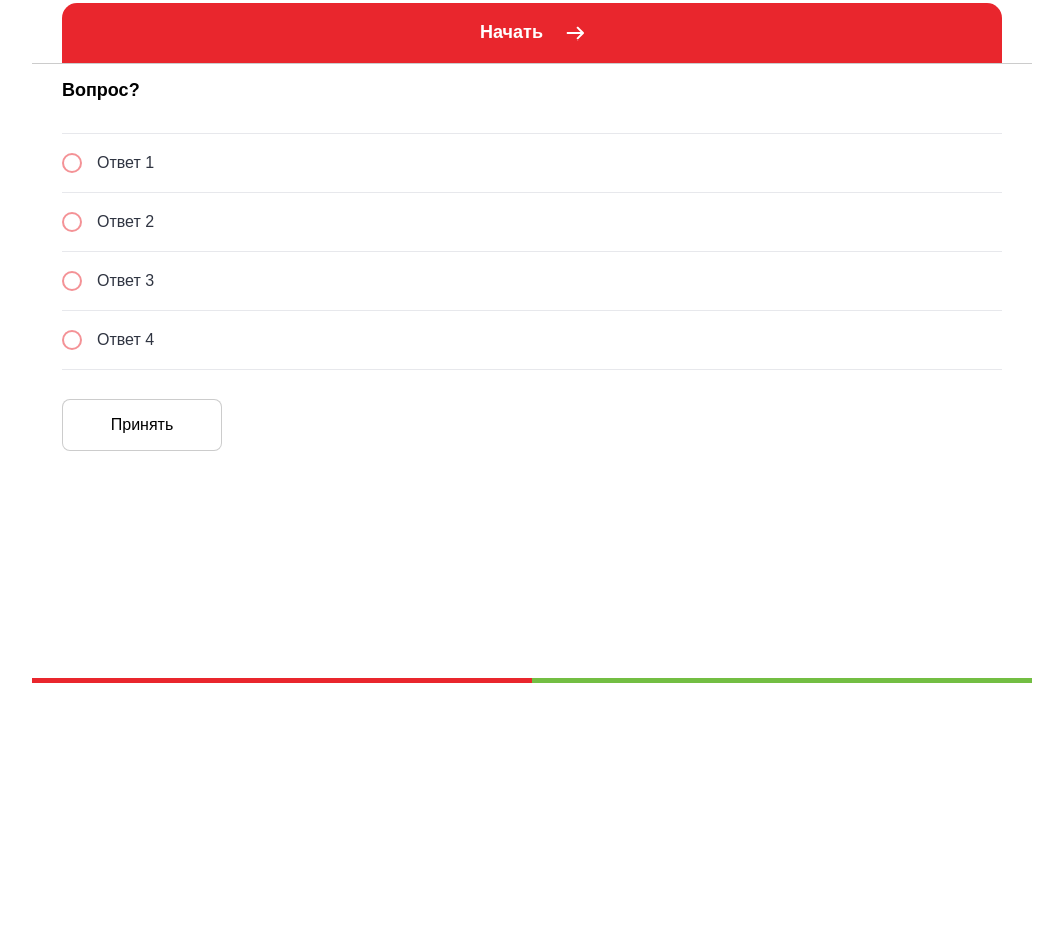
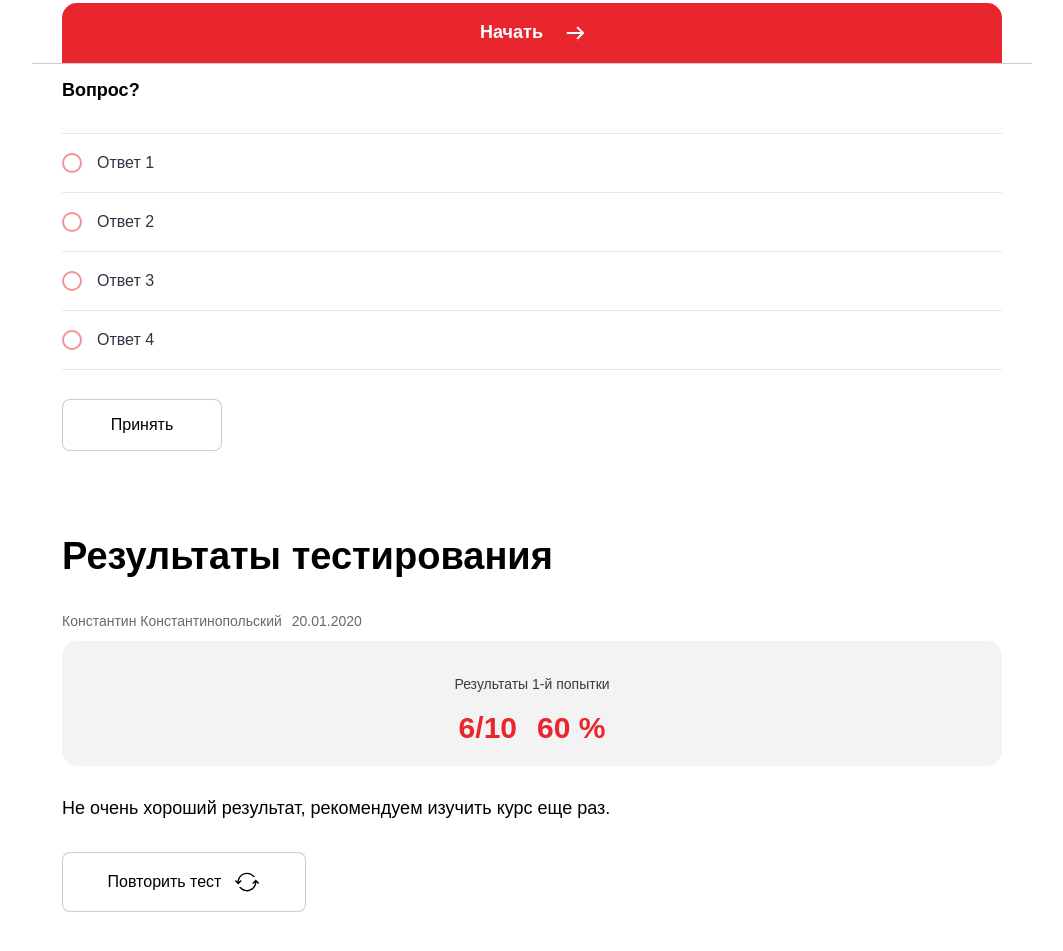
Before and after one commit to sh-dari/quiz, a plain HTML site: page index.html in a window 1280 px wide. Shown: the part 431-1382 px from the top of the page, without its empty margins (108-1171 px from the left). Before the commit the page ends 1144 px from the top, so only its background shows below. Drawn offline with Linux system fonts and the light colour scheme.

Commit message:
feat: create result

```diff
--- a/index.css
+++ b/index.css
@@ -208,4 +208,108 @@
   font-size: 16px;
   line-height: 1.5;
   color: #000;
+  transition: opacity 0.2s ease-in;
 }
+
+.question__button:hover {
+  cursor: pointer;
+  opacity: 0.7;
+}
+
+.result {
+  max-width: 940%;
+  width: calc(100% - 60px);
+  margin: 0 auto;
+  display: flex;
+  flex-direction: column;
+}
+
+.result__header {
+  margin: 0;
+  padding-top: 80px;
+  font-size: 38px;
+  line-height: 1.32;
+}
+
+.result__user-info {
+  margin: 0;
+  padding: 30px 0 10px;
+  list-style: none;
+  display: flex;
+  column-gap: 10px;
+  font-size: 14px;
+  line-height: 1.43;
+  color: #69696c;
+}
+
+.result__info {
+  background: #f3f3f3;
+  border-radius: 15px;
+  min-height: 125px;
+  display: flex;
+  flex-direction: column;
+  justify-content: center;
+  align-items: center;
+}
+
+.result__text {
+  font-size: 14px;
+  line-height: 1.43;
+  color: #373c40;
+}
+
+.result__numbers {
+  display: flex;
+  column-gap: 20px;
+  font-weight: 700;
+  font-size: 30px;
+  line-height: 1.33;
+  color: #e9262d;
+}
+
+.result_point {
+  margin: 0;
+}
+
+.result_persent {
+  margin: 0;
+}
+
+.result__resume {
+  font-size: 18px;
+  line-height: 1.44;
+  margin: 0;
+  padding: 30px 0;
+}
+
+.result__button {
+  background: #FFFFFF;
+  border: 1px solid rgba(0, 0, 0, 0.2);
+  border-radius: 8px;
+  max-width: 244px;
+  min-height: 60px;
+  font-size: 16px;
+  line-height: 1.5;
+  color: black;
+  display: flex;
+  justify-content: center;
+  align-items: center;
+  column-gap: 13px;
+  transition: opacity 0.2s ease-in;
+}
+
+.result__button:hover {
+  cursor: pointer;
+  opacity: 0.7;
+}
+
+.result__button-refresh {
+  background-image: url(./images/refresh.svg);
+  background-position: center;
+  background-repeat: no-repeat;
+  background-size: 30px;
+  object-fit: cover;
+  object-position: center;
+  width: 26px;
+  height: 20px;
+}
--- a/index.html
+++ b/index.html
@@ -42,6 +42,25 @@
       </ul>
       <button type="button" value="Начать" class="question__button" disabled>Принять</button>
     </section>
+    <section class="result">
+      <h2 class="result__header">Результаты тестирования</h2>
+      <ul class="result__user-info">
+        <li class="result__user-name">Константин Константинопольский</li>
+        <li class="result__user-date">20.01.2020</li>
+      </ul>
+      <div class="result__info result__info_first result__info_bad">
+        <p class="result__text">Результаты 1-й  попытки</p>
+        <div class="result__numbers">
+          <p class="result_point">6/10</p>
+          <p class="result_persent">60 &#37;</p>
+        </div>
+      </div>
+      <p class="result__resume">Не очень хороший результат, рекомендуем изучить курс еще раз.</p>
+      <button type="button" value="Начать" class="result__button" disabled>
+        Повторить тест
+        <div class="result__button-refresh"></div>
+      </button>
+    </section>
   </main>
   <div class="body__line"></div>
   <script src="./index.js"></script>
```
Also changed, not shown: images/refresh.svg (added).
